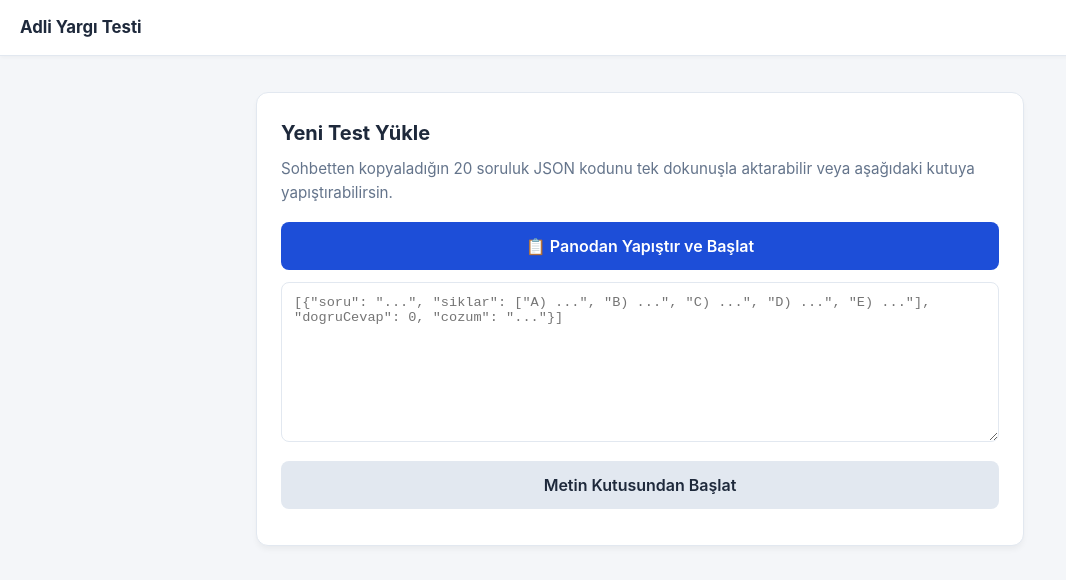
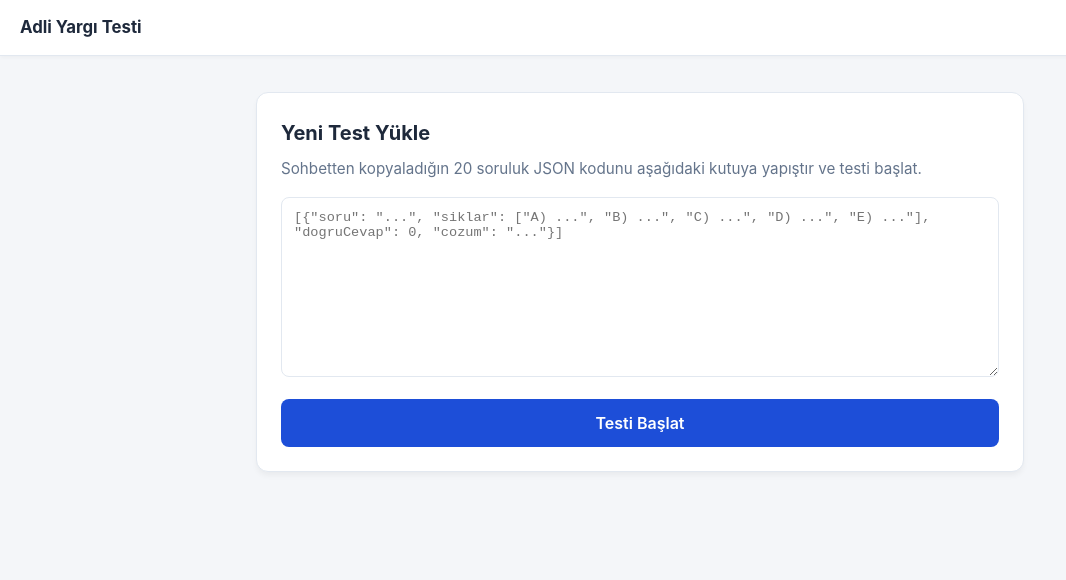
Before and after one commit to rom-19/hakimlik-test, a plain HTML site: page index.html in a window 1280 px wide. Shown: the whole page, without its empty margins (0-1066 px from the left). Drawn offline with Linux system fonts and the light colour scheme.

```diff
--- a/index.html
+++ b/index.html
@@ -193,13 +193,13 @@
 
         textarea {
             width: 100%;
-            height: 160px;
+            height: 180px;
             padding: 12px;
             border: 1px solid var(--border);
             border-radius: 8px;
             font-family: monospace;
             font-size: 0.85rem;
-            margin-bottom: 12px;
+            margin-bottom: 14px;
             resize: vertical;
         }
 
@@ -444,15 +444,13 @@
         <!-- JSON Yükleme Alanı -->
         <div class="setup-card" id="setupScreen">
             <h2>Yeni Test Yükle</h2>
-            <p>Sohbetten kopyaladığın 20 soruluk JSON kodunu tek dokunuşla aktarabilir veya aşağıdaki kutuya yapıştırabilirsin.</p>
+            <p>Sohbetten kopyaladığın 20 soruluk JSON kodunu aşağıdaki kutuya yapıştır ve testi başlat.</p>
 
             <div class="error-msg" id="errorBox"></div>
 
-            <button class="btn btn-primary" onclick="pasteFromClipboard()">📋 Panodan Yapıştır ve Başlat</button>
-
             <textarea id="jsonInput" placeholder='[{"soru": "...", "siklar": ["A) ...", "B) ...", "C) ...", "D) ...", "E) ..."], "dogruCevap": 0, "cozum": "..."}]'></textarea>
 
-            <button class="btn btn-secondary" onclick="startFromTextarea()">Metin Kutusundan Başlat</button>
+            <button class="btn btn-primary" style="margin-bottom: 0;" onclick="startFromTextarea()">Testi Başlat</button>
         </div>
 
         <!-- Soru Haritası ve Tekil Soru Alanı -->
@@ -510,21 +508,6 @@
 
         function hideError() {
             document.getElementById('errorBox').style.display = 'none';
-        }
-
-        async function pasteFromClipboard() {
-            hideError();
-            try {
-                const text = await navigator.clipboard.readText();
-                if (!text || text.trim() === '') {
-                    showError('Pano boş görünüyor. Önce sohbetten JSON kodunu kopyalayın.');
-                    return;
-                }
-                document.getElementById('jsonInput').value = text;
-                parseAndStart(text);
-            } catch (err) {
-                showError('Tarayıcı pano erişimine izin vermedi. Lütfen aşağıdaki kutuya basılı tutup "Yapıştır" deyin ve alttaki butona basın.');
-            }
         }
 
         function startFromTextarea() {
```
